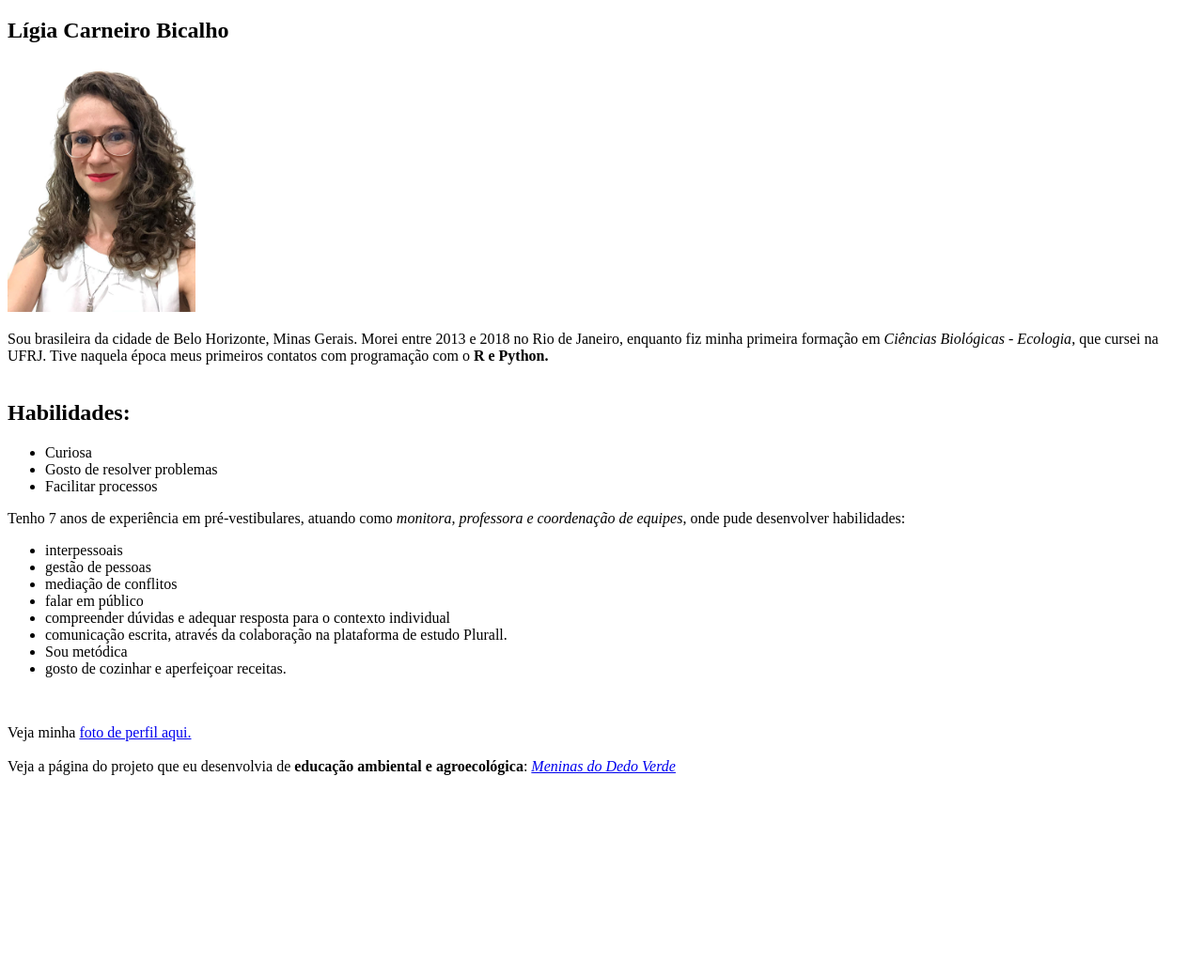
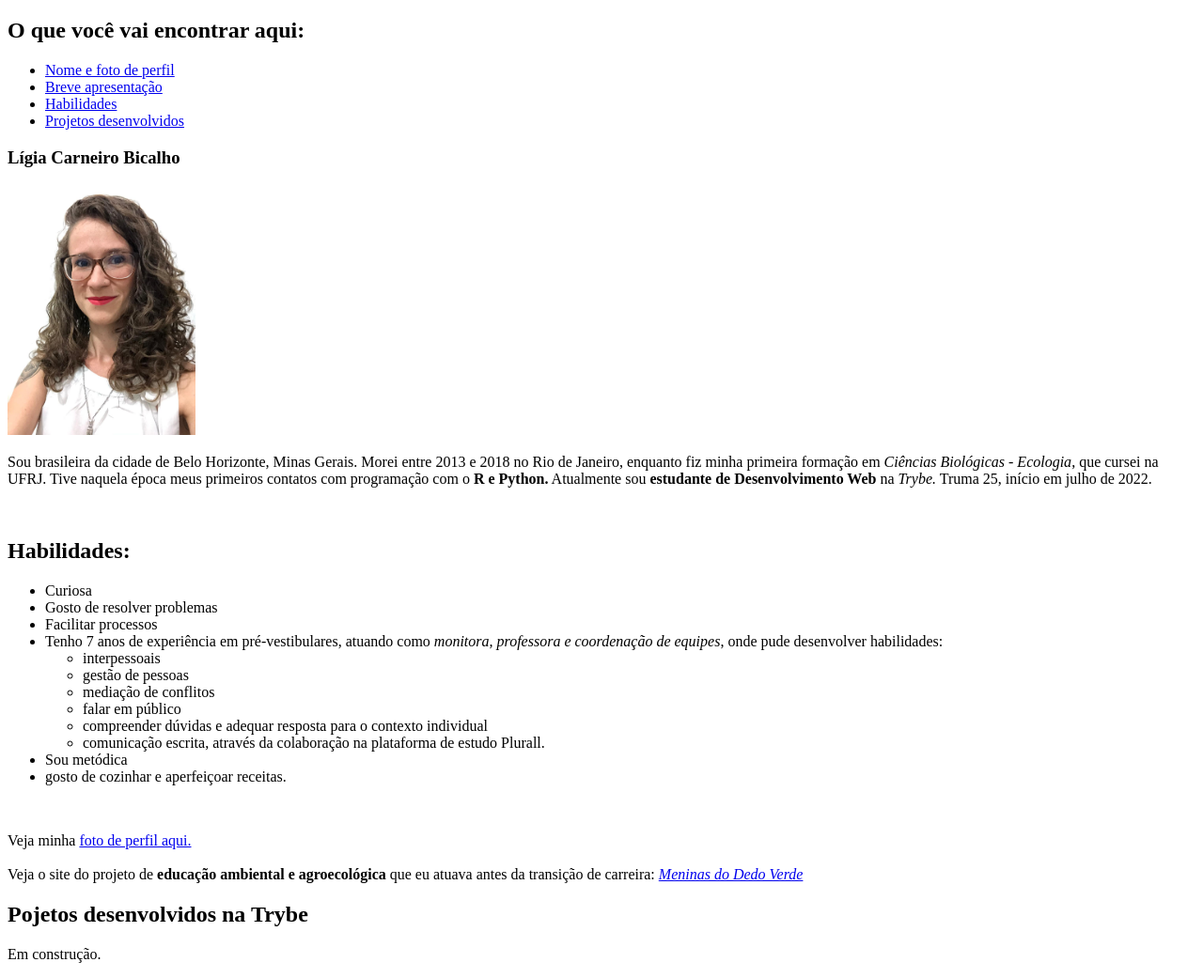
Before and after one commit to ligiabicalho/ligiabicalho.github.io, a plain HTML site: page index.html in a window 1280 px wide. Shown: the part 61-1102 px from the top of the page at 94% size. Before the commit the page ends 902 px from the top, so only its background shows below. Drawn offline with Linux system fonts and the light colour scheme.

Commit message:
Requisito 8: Índice com links internos para as diferentes seções do portifólio

```diff
--- a/index.html
+++ b/index.html
@@ -8,29 +8,39 @@
 </head>
 <body>
     <h1>Portifólio Web</h1>
-    <h2>Lígia Carneiro Bicalho</h2>
+    <h2>O que você vai encontrar aqui:</h2>
+    <ul>
+        <li><a href="#nome">Nome e foto de perfil</a></li>
+        <li><a href="#apresentacao">Breve apresentação</a></li>
+        <li><a href="#habilidades">Habilidades</a></li>
+        <li><a href="#projetos">Projetos desenvolvidos</a></li>
+    </ul>
+    <h3 id="nome">Lígia Carneiro Bicalho</h3>
     <img id="foto-perfil" src='foto-perfil-2021.jpeg' alt='Foto da Lígia de rosto, ela usa os cabelos cacheados soltos, abaixo do ombro. Ela usa óculos de armação quadrada marrom e blusa branca. Possui uma tatuagem no ombro direito' width="200px">
-    <p>Sou brasileira da cidade de Belo Horizonte, Minas Gerais. Morei entre 2013 e 2018  no Rio de Janeiro, enquanto fiz minha primeira formação em <em>Ciências Biológicas - Ecologia</em>, que cursei na UFRJ. Tive naquela época meus primeiros contatos com programação com o <strong>R e Python.</strong>
+    <p id="apresentacao">Sou brasileira da cidade de Belo Horizonte, Minas Gerais. Morei entre 2013 e 2018  no Rio de Janeiro, enquanto fiz minha primeira formação em <em>Ciências Biológicas - Ecologia</em>, que cursei na UFRJ. Tive naquela época meus primeiros contatos com programação com o <strong>R e Python.</strong> Atualmente sou <strong>estudante de Desenvolvimento Web</strong> na <em>Trybe.</em> Truma 25, início em julho de 2022.</p>
     <br>
-    <br>
-    <h2>Habilidades:</h2>
+    <h2 id="habilidades">Habilidades:</h2>
     <ul>
         <li>Curiosa</li>
         <li>Gosto de resolver problemas</li>
         <li>Facilitar processos</li>
-    </ul>
-    Tenho 7 anos de experiência em pré-vestibulares, atuando como <em>monitora, professora e coordenação de equipes</em>, onde pude desenvolver habilidades:</p>
-    <ul><li>interpessoais</li>
-        <li>gestão de pessoas</li>
-        <li>mediação de conflitos</li>
-        <li>falar em público</li>
-        <li>compreender dúvidas e adequar resposta para o contexto individual</li>
-        <li>comunicação escrita, através da colaboração na plataforma de estudo Plurall.</li>
+        <li>Tenho 7 anos de experiência em pré-vestibulares, atuando como <em>monitora, professora e coordenação de equipes</em>, onde pude desenvolver habilidades:
+            <ul>
+                <li>interpessoais</li>
+                <li>gestão de pessoas</li>
+                <li>mediação de conflitos</li>
+                <li>falar em público</li>
+                <li>compreender dúvidas e adequar resposta para o contexto individual</li>
+                <li>comunicação escrita, através da colaboração na plataforma de estudo Plurall.</li>
+            </ul>
+        </li>
         <li>Sou metódica</li>
         <li>gosto de cozinhar e aperfeiçoar receitas.</li>
-    </ul><br>
+    </ul><br></p>
     <p>Veja minha <a href="#foto-perfil">foto de perfil aqui.</a>
     <br><br>
-    Veja a página do projeto que eu desenvolvia de <strong>educação ambiental e agroecológica</strong>: <a href="http://meninasdodedoverde.com.br" target:_blanck><em>Meninas do Dedo Verde</em></a></p>
+    Veja o site do projeto de <strong>educação ambiental e agroecológica</strong> que eu atuava antes da transição de carreira: <a href="http://meninasdodedoverde.com.br" target:_blanck><em>Meninas do Dedo Verde</em></a></p>
+    <h2 id="projetos">Pojetos desenvolvidos na Trybe</h2>
+    <p>Em construção.</p>
 </body>
 </html>
```
